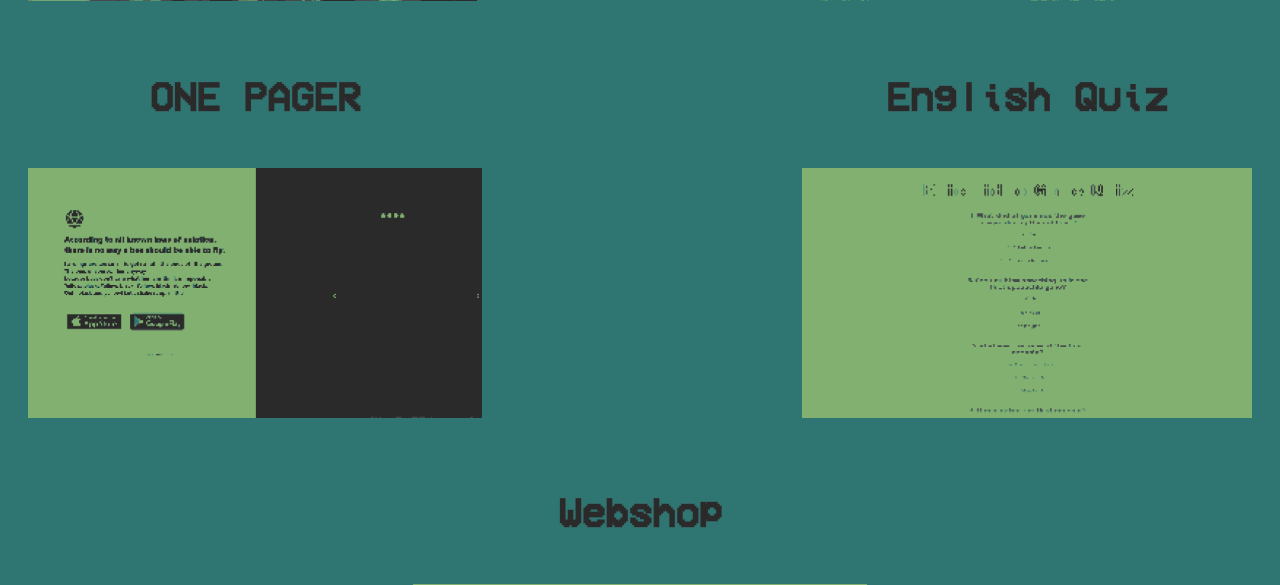
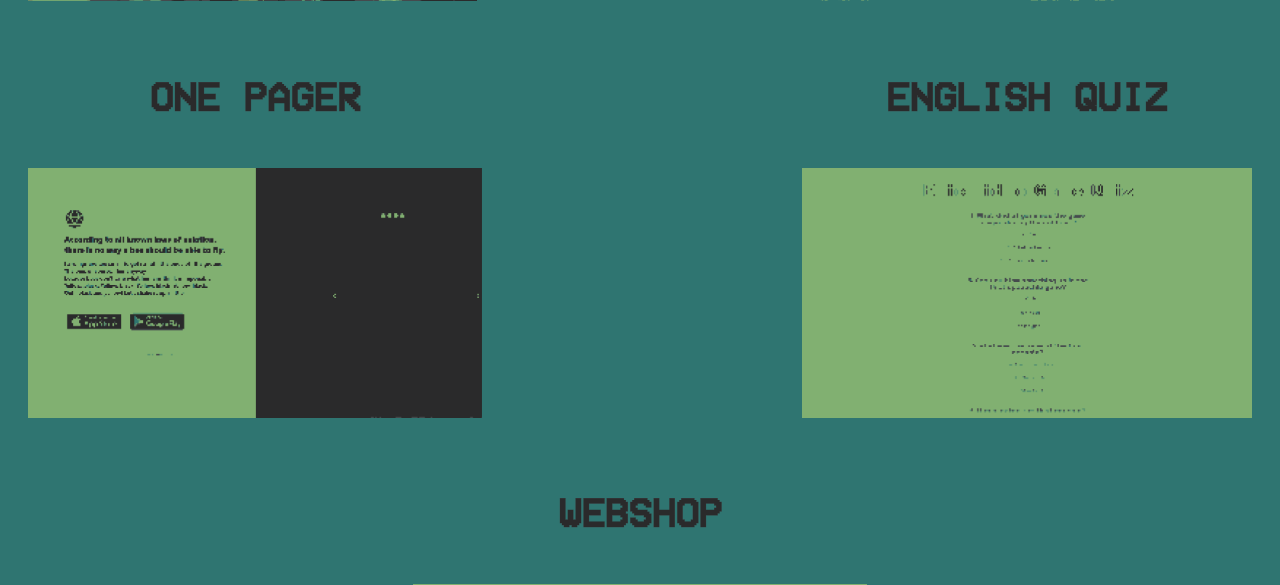
Before and after one commit to Rickmuda/Second-year-portfolio, a PHP site: page /html/schoolprojects.html in a window 1280 px wide; the page is wider, and only the part inside the window is pictured. Shown: the part 404-989 px from the top of that part. Run offline with PHP 8.4, Linux system fonts and the light colour scheme.

Commit message:
Minor changes

```diff
--- a/css/index.css
+++ b/css/index.css
@@ -1,7 +1,7 @@
 /* Index page */
 
 .logo {
-    margin-top: 25px;
+    margin-top: 100px;
   }
 
             .logo img {
@@ -16,7 +16,6 @@
     max-width: 400px;
     padding: 10px;
     margin-top: 5px;
-    color: red;
   }
 
   .copyright {
--- a/html/schoolprojects.html
+++ b/html/schoolprojects.html
@@ -40,7 +40,7 @@
         </div>
 
         <div class="column">
-            <h4>English Quiz</h4>
+            <h4>ENGLISH QUIZ</h4>
             <a href="../schoolprojects/EnglishQuiz/index.html">
                 <img src="../img/school_projects/english-quiz.png" alt="Description of the image">
                 </a>
@@ -49,7 +49,7 @@
 
     <div class="row">
         <div class="column">
-            <h4>Webshop</h4>
+            <h4>WEBSHOP</h4>
             <a href="../html/error.html">
                 <img src="../img/school_projects/webshop.png" alt="Description of the image">
                 </a>
```
